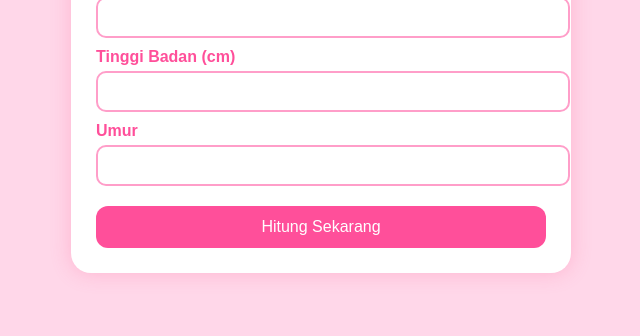
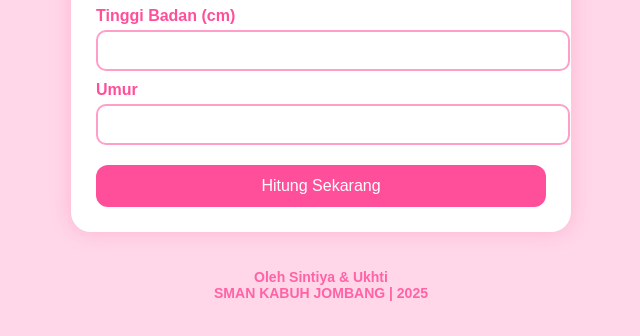
Before and after one commit to if6994356-ops/KALKULATOR-KESEHATAN, a plain HTML site: page index.html in a window 1280 px wide. Shown: the part 326-662 px from the top of the page, without its empty margins (319-959 px from the left). Drawn offline with Linux system fonts and the light colour scheme.

Commit message:
Update index.html

```diff
--- a/index.html
+++ b/index.html
@@ -4,6 +4,7 @@
 <meta charset="UTF-8" />
 <meta name="viewport" content="width=device-width, initial-scale=1.0" />
 <title>Kalkulator Kesehatan Pink</title>
+
 <style>
     body{
         font-family: 'Poppins', sans-serif;
@@ -11,6 +12,7 @@
         margin: 0;
         padding: 0;
         display: flex;
+        flex-direction: column;
         justify-content: center;
         align-items: center;
         min-height: 100vh;
@@ -88,6 +90,17 @@
         width: 0%;
         border-radius: 10px;
     }
+
+    /* --- FOOTER --- */
+    footer{
+        margin-top: 25px;
+        text-align: center;
+        padding: 12px 0;
+        color: #ff4f9a;
+        font-weight: 600;
+        font-size: 14px;
+        opacity: 0.85;
+    }
 </style>
 </head>
 <body>
@@ -110,6 +123,11 @@
 </div>
 
 <audio id="doneSound" src="https://cdn.pixabay.com/download/audio/2022/03/15/audio_7b2f0be92f.mp3?filename=correct-2-46134.mp3"></audio>
+
+<footer>
+    Oleh Sintiya & Ukhti <br>
+    SMAN KABUH JOMBANG | 2025
+</footer>
 
 <script>
 function hitung(){
```
